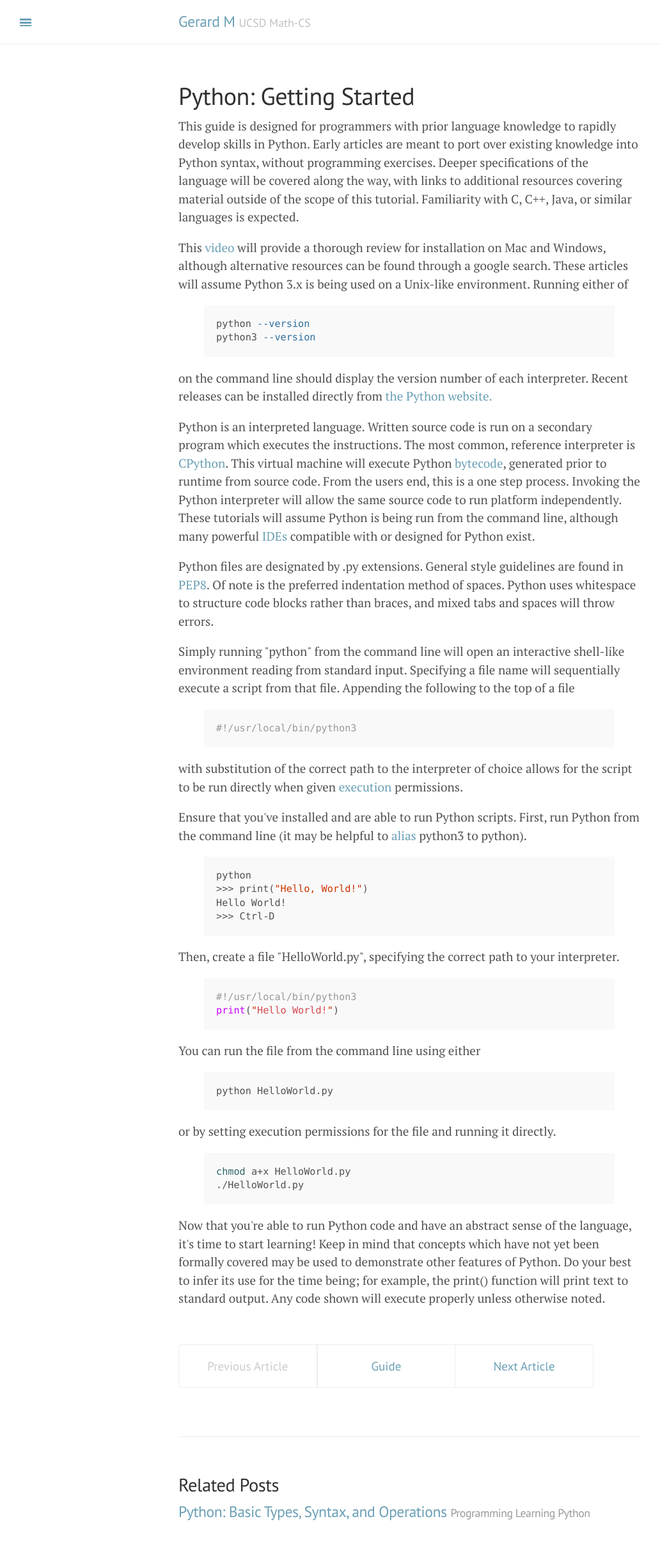
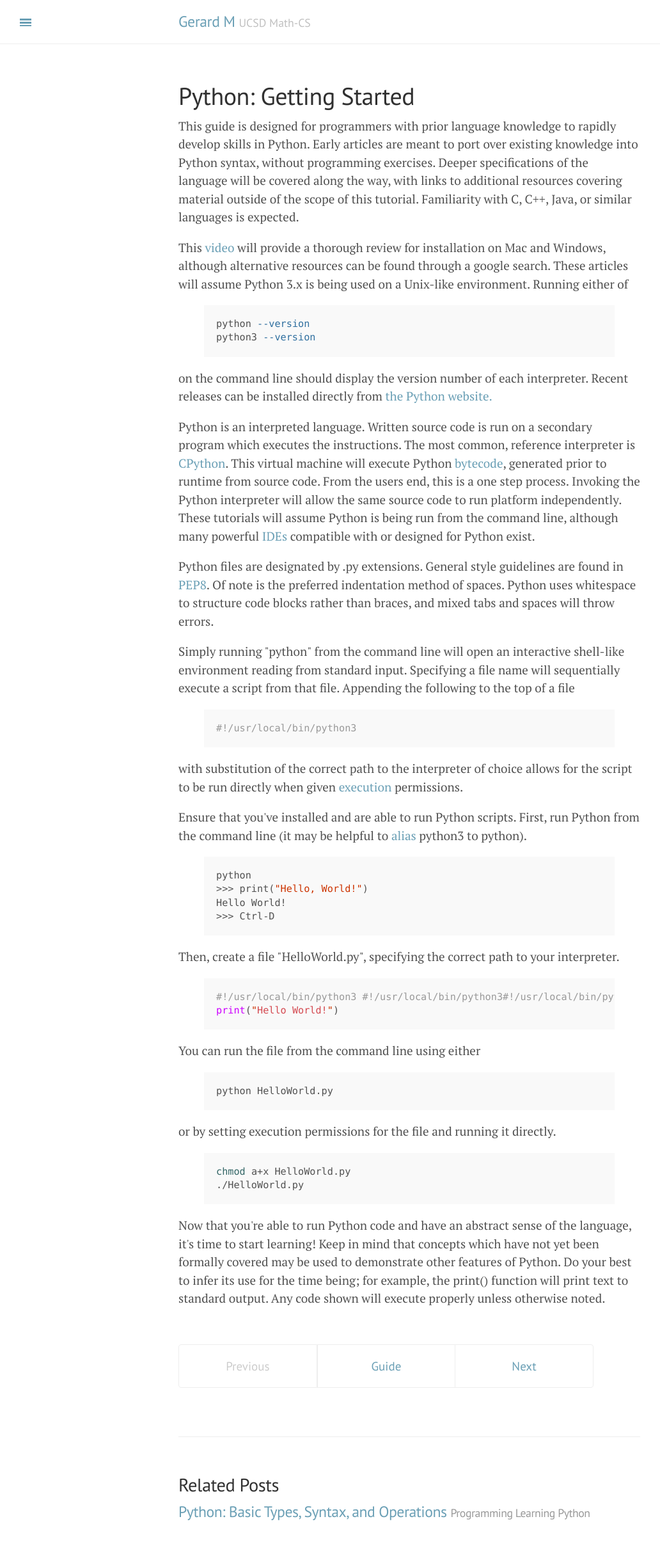
Before and after one commit to GerardMaggiolino/GerardMaggiolino.github.io, a Jekyll site: the page built from _posts/Python-Guide/2018-06-14-getting-start-python.md, in a window 1280 px wide. Shown: the whole page at 64% size, without its empty margins (0-1032 px from the left). Built offline with Jekyll 4.4.1, drawn with Linux system fonts in a browser that asks for light colours.

Commit message:
Mobile changes

```diff
--- a/_posts/Python-Guide/2018-06-14-getting-start-python.md
+++ b/_posts/Python-Guide/2018-06-14-getting-start-python.md
@@ -80,7 +80,7 @@
 Then, create a file "HelloWorld.py", specifying the correct path to your
 interpreter.
 {% highlight python %}
-#!/usr/local/bin/python3
+#!/usr/local/bin/python3 #!/usr/local/bin/python3#!/usr/local/bin/python3#!/usr/local/bin/python3
 print("Hello World!"){% endhighlight %}
 You can run the file from the command line using either
 {% highlight bash %}
@@ -101,14 +101,14 @@
 </p>
 <div class="pagination">
 
-    <span class="pagination-item older">Previous Article</span>
+    <span class="pagination-item older">Previous</span>
 
     <a class="pagination-item" href="{{ site.baseurl }}
     {% link _posts/Python-Guide/2018-06-14-python-as-second-language.md %}">Guide</a>
 
     <a class="pagination-item newer" href="{{ site.baseurl }}
     {% link _posts/Python-Guide/2018-06-14-basic-types-python.md %}">Next
-    Article</a>
+    </a>
 
 
 </div>
--- a/public/css/poole.css
+++ b/public/css/poole.css
@@ -192,6 +192,9 @@
 }
 .highlight pre code {
   white-space: pre;
+}
+.highlight > pre {
+    white-space: pre;
 }
 .highlight pre code * {
   white-space: pre;
```
Also changed, not shown: _posts/Python-Guide/2018-06-14-basic-types-python.md (+2 -2 lines).
